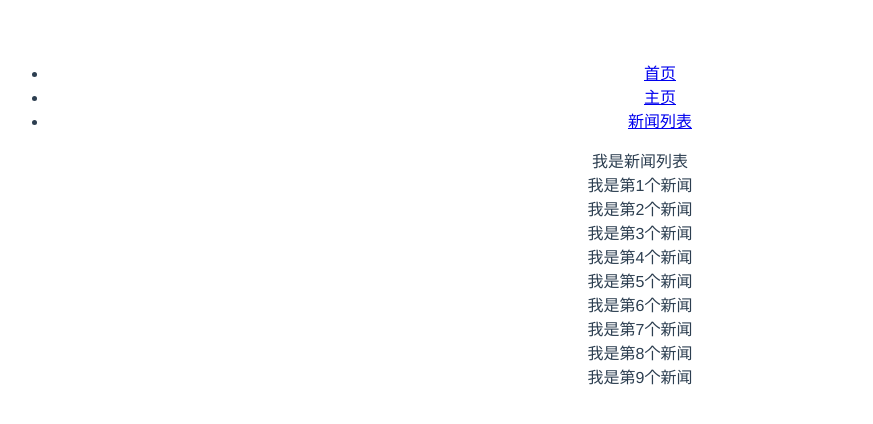
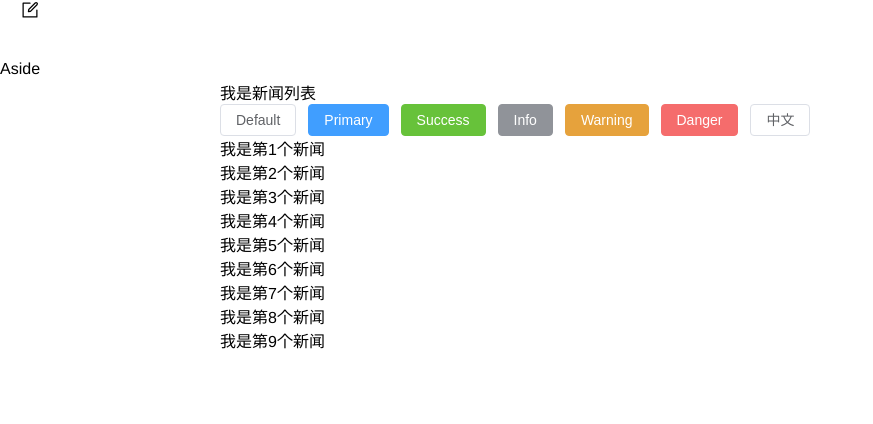
Before and after one commit to 782202569/vue3-clie, a Vue app: page /#/NewsList in a window 1280 px wide. Shown: the top 424 px of the page, without its empty margins (0-873 px from the left). Built offline with nearby package versions, Linux system fonts and the light colour scheme.

Commit message:
update: add element-plus 自动引入

```diff
--- a/package.json
+++ b/package.json
@@ -8,7 +8,9 @@
     "lint": "vue-cli-service lint"
   },
   "dependencies": {
+    "@element-plus/icons-vue": "^1.1.3",
     "core-js": "^3.6.5",
+    "element-plus": "^2.1.2",
     "vue": "^3.0.0",
     "vue-router": "^4.0.13"
   },
@@ -24,7 +26,9 @@
     "babel-eslint": "^10.1.0",
     "eslint": "^6.7.2",
     "eslint-plugin-vue": "^7.0.0",
-    "typescript": "~4.1.5"
+    "typescript": "~4.1.5",
+    "unplugin-auto-import": "^0.6.6",
+    "unplugin-vue-components": "^0.18.0"
   },
   "eslintConfig": {
     "root": true,
--- a/src/App.vue
+++ b/src/App.vue
@@ -1,5 +1,19 @@
 <template>
-  <ul>
+<div class="common-layout">
+    <el-container style="height:100%">
+      <el-header>
+        <Header></Header>
+      </el-header>
+      <el-container>
+        <el-aside width="200px">Aside</el-aside>
+        <el-main>
+          <!-- 路由匹配到的组件将渲染在这里 -->
+          <router-view></router-view>
+        </el-main>
+      </el-container>
+    </el-container>
+  </div>
+  <!-- <ul>
     <li>
       <router-link to="/">首页</router-link>
     </li>
@@ -10,26 +24,36 @@
       <router-link to="/NewsList">新闻列表</router-link>
     </li>
   </ul>
-  <!-- 路由匹配到的组件将渲染在这里 -->
-  <router-view></router-view>
+  <router-view></router-view> -->
 </template>
 
 <script lang="ts">
+import Header from './components/header.vue'
 import { defineComponent } from 'vue';
 export default defineComponent({
   name: 'App',
   components: {
+    Header,
   }
 });
 </script>
 
 <style>
+html,body {
+  margin: 0;
+  padding: 0;
+  height: 100%;
+}
+.common-layout {
+  height: 100%;
+}
 #app {
   font-family: Avenir, Helvetica, Arial, sans-serif;
-  -webkit-font-smoothing: antialiased;
+  height: 100%;
+  /* -webkit-font-smoothing: antialiased;
   -moz-osx-font-smoothing: grayscale;
   text-align: center;
   color: #2c3e50;
-  margin-top: 60px;
+  margin-top: 60px; */
 }
 </style>
--- /dev/null
+++ b/src/components/header.vue
@@ -0,0 +1,18 @@
+<template>
+  <el-icon :size="20">
+    <edit />
+  </el-icon>
+</template>
+
+<script lang="ts">
+import { defineComponent } from 'vue'
+import { Edit } from '@element-plus/icons-vue'
+export default defineComponent({
+  components: {
+    "edit": Edit,
+  },
+  setup() {
+
+  },
+})
+</script>
--- a/src/components/main.vue
+++ b/src/components/main.vue
@@ -8,7 +8,7 @@
 import { defineComponent } from 'vue';
 
 export default defineComponent({
-  name: 'main',
+  name: 'HomeMain',
 });
 </script>
 
--- a/src/router/router.ts
+++ b/src/router/router.ts
@@ -11,7 +11,7 @@ const router = createRouter({
   history: createWebHashHistory(),
   routes: [
     // { path: '', redirect: '/NewsList' },
-    { path: '/', component: Main, name: 'main' },
+    { path: '/', component: Main, name: 'HomeMain' },
     { path: '/Home', component: Home, name: 'home' },
     { path: '/NewsList', component: NewsList, name: 'newsList', alias: ["/list"] },
     { path: '/NewsDetails/:aid', component: NewsDetails, name: 'newsDetails' },
--- a/src/views/news/newsList.vue
+++ b/src/views/news/newsList.vue
@@ -1,6 +1,15 @@
 <template>
   <div>
     我是新闻列表
+    <el-row class="mb-4">
+    <el-button>Default</el-button>
+    <el-button type="primary">Primary</el-button>
+    <el-button type="success">Success</el-button>
+    <el-button type="info">Info</el-button>
+    <el-button type="warning">Warning</el-button>
+    <el-button type="danger">Danger</el-button>
+    <el-button>中文</el-button>
+  </el-row>
     <div v-for="(item,index) in list" :key="index" @click="goDetail(index)">{{item}}</div>
   </div>
 </template>
--- /dev/null
+++ b/vue.config.js
@@ -0,0 +1,17 @@
+const AutoImport = require("unplugin-auto-import/webpack");
+const Components = require("unplugin-vue-components/webpack");
+const { ElementPlusResolver } = require("unplugin-vue-components/resolvers");
+
+module.exports = {
+  lintOnSave: false,// 关闭语法检查
+  configureWebpack: {
+    plugins: [
+      AutoImport({
+        resolvers: [ElementPlusResolver()],
+      }),
+      Components({
+        resolvers: [ElementPlusResolver()],
+      }),
+    ],
+  },
+};
```
Also changed, not shown: auto-imports.d.ts (added, +12 -0 lines), components.d.ts (added, +19 -0 lines), 1 other file (tests, documents, lock files or other folders).
